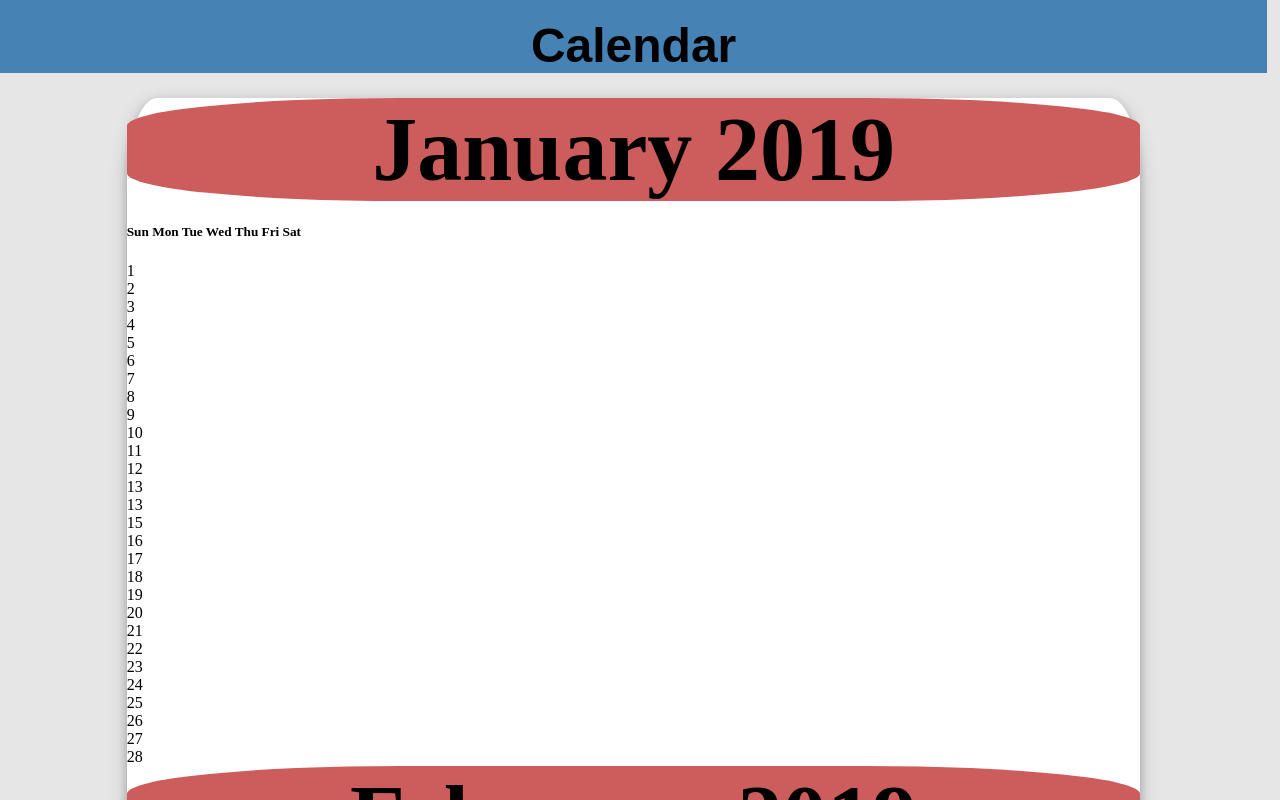
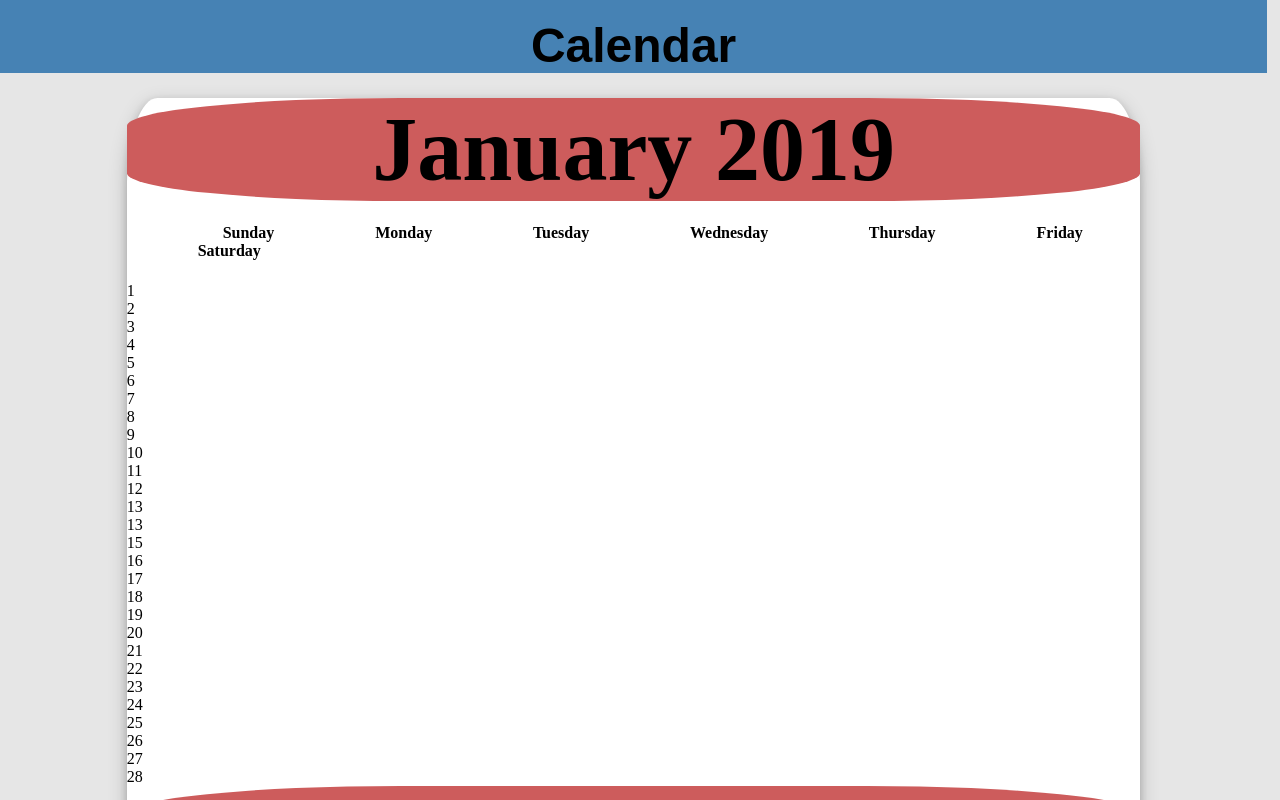
Before and after one commit to alejandrochang/Calendar, a React (Create React App) app: page / in a window 1280 px wide. Shown: the top 800 px of the page. Built offline with nearby package versions, Linux system fonts and the light colour scheme.

Commit message:
Weeks rendering

```diff
--- a/src/Components/Calendar/calendar.css
+++ b/src/Components/Calendar/calendar.css
@@ -10,9 +10,13 @@ body {
   margin: 0;
 }
 
-.app {
+span {
+  margin: 25px;
+  word-spacing: 97px;
   width: 100%;
-  height: 100%;
+  position: relative;
+  left: 7%;
+  font-size: 16px;
 }
 
 h1 {
@@ -31,6 +35,11 @@ h2 {
   padding-top: 18px;
 }
 
+.app {
+  width: 100%;
+  height: 100%;
+}
+
 .all-months {
   position: absolute;
   left: 10%;
--- a/src/Components/Calendar/months.js
+++ b/src/Components/Calendar/months.js
@@ -4,7 +4,6 @@ import Week from './weekdays';
 class Months extends React.Component {
   constructor(props) {
     super(props);
-    // console.log(props);
   }
 
   shouldComponentUpdate(nextProps) {
@@ -22,9 +21,7 @@ class Months extends React.Component {
           {month.name} {month.year}
         </h1>
         <h5>
-          {this.props.weeklabel.map(label => {
-            return label;
-          })}
+          <span>Sunday Monday Tuesday Wednesday Thursday Friday Saturday</span>
         </h5>
         <div className="week">
           {this.props.month.weeks.map((week, idx) => {
```
